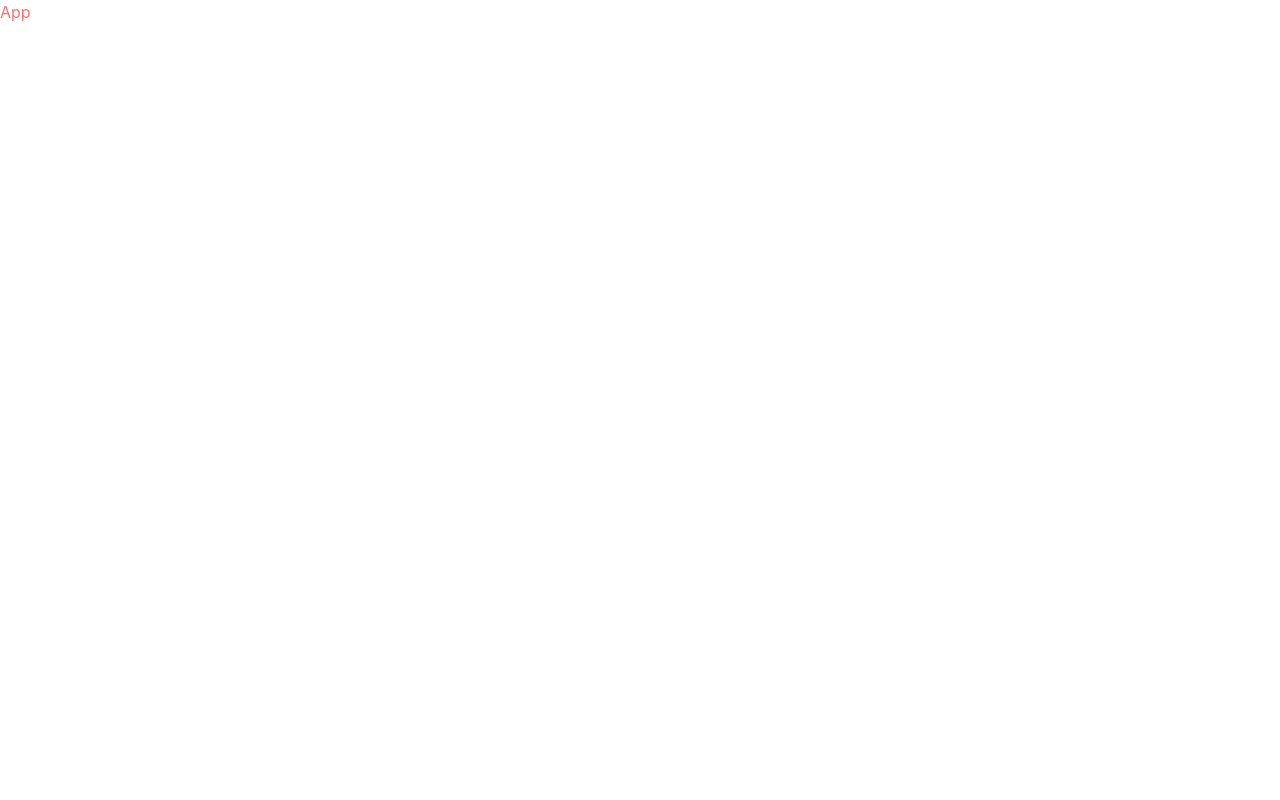
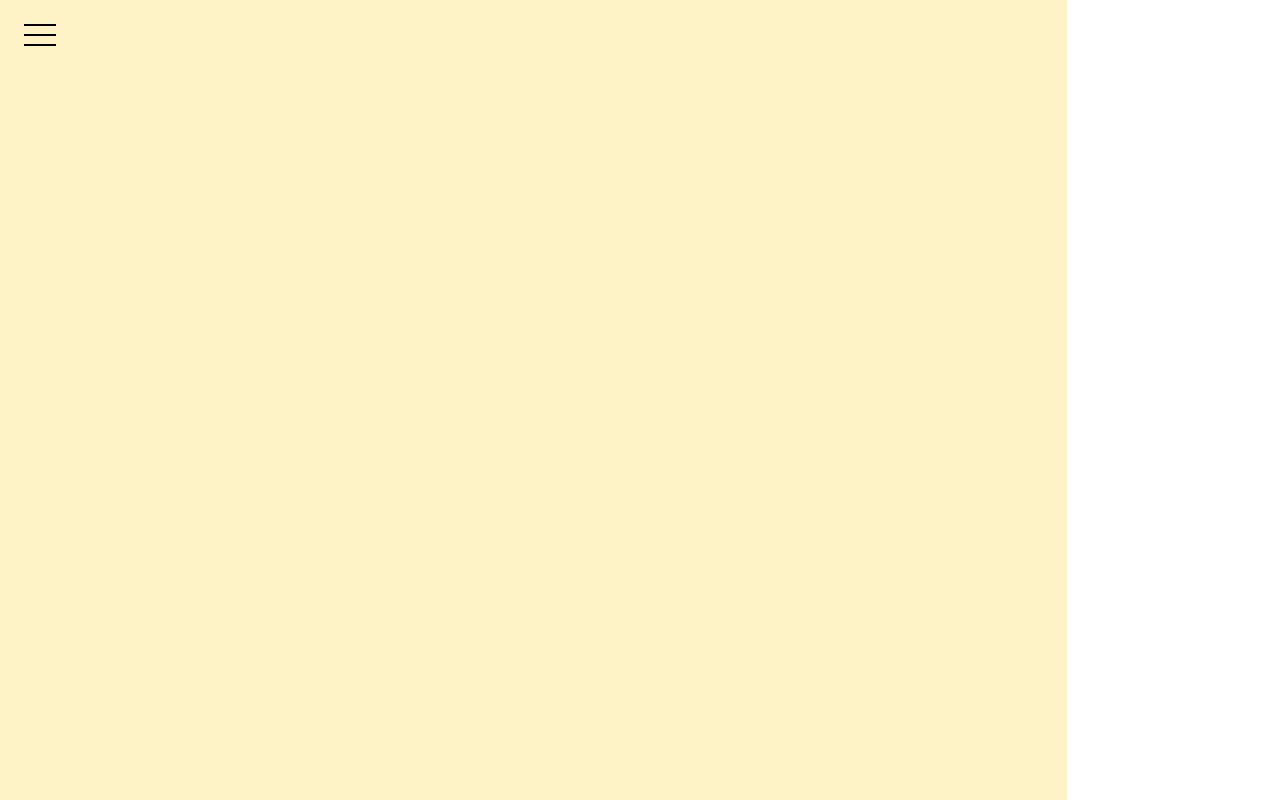
Before and after one commit to emestud/gestion-stock, a React (Vite) app: page /admin in a window 1280 px wide. Built offline with nearby package versions, Linux system fonts and the light colour scheme.

Commit message:
:sparkles::construction: added navbar and started the order page

```diff
--- a/package.json
+++ b/package.json
@@ -11,7 +11,8 @@
     "mobx": "^6.6.1",
     "mobx-react": "^7.5.1",
     "react": "^18.0.0",
-    "react-dom": "^18.0.0"
+    "react-dom": "^18.0.0",
+    "react-router-dom": "6"
   },
   "devDependencies": {
     "@types/react": "^18.0.0",
--- a/src/App.tsx
+++ b/src/App.tsx
@@ -1,9 +1,23 @@
+import { Routes, Route } from 'react-router-dom'
+
+import NavBar from "./components/Navbar"
+
+import Admin from './pages/Admin'
+import Commande from './pages/Commande'
+import Historique from './pages/Historique'
+import Statistiques from './pages/Statistiques'
 
 const App = () => {
 
   return (
     <div>
-      <h1 className="text-red-400">App</h1>
+      <NavBar />
+      <Routes>
+        <Route path="/" element={ <Commande /> }></Route>
+        <Route path="admin" element={ <Admin /> }></Route>
+        <Route path="historique" element={ <Historique /> }></Route>
+        <Route path="statistiques" element={ <Statistiques /> }></Route>
+      </Routes>
     </div>
   )
 }
--- /dev/null
+++ b/src/components/Commande/Categorie.tsx
@@ -0,0 +1,21 @@
+const Categorie = (props: any) => {
+
+    let { categoryName, listItems } = props
+
+    let list = listItems.map((item:any) =>
+        <li>{item}</li>
+    )
+
+    return (
+        <>
+            <h2>{categoryName}</h2>
+            <ol>
+
+            </ol>
+        </>
+    )
+
+}
+
+
+export default Categorie
--- /dev/null
+++ b/src/components/Navbar.tsx
@@ -0,0 +1,39 @@
+import { NavLink } from "react-router-dom"
+
+import { useState } from "react"
+
+
+const Burger = (props: any) => {
+
+    let { isActive, setIsActive } = props
+
+    return (
+        <div className="flex flex-col gap-2 mt-6 ml-6" onClick={()=>setIsActive(!isActive)}>
+            <div className={`w-8 h-0.5 bg-black duration-300 ${isActive ? 'rotate-45 translate-y-2.5' : ''}`}></div>
+            <div className={`w-8 h-0.5 bg-black duration-300 ${isActive ? '-translate-x-20 opacity-0' : ''}`}></div>
+            <div className={`w-8 h-0.5 bg-black duration-300 ${isActive ? '-rotate-45 -translate-y-2.5' : ''}`}></div>
+        </div>
+    )
+}
+
+const NavBar = () => {
+
+    const [isActive, setIsActive]:any = useState(false)
+
+    return (
+        <>
+            <div className={`fixed h-screen bg-amber-100 w-5/6 duration-300 ${isActive ? 'md:w-1/2 lg:w-1/6': 'w-0'}`}>
+                <Burger isActive={isActive} setIsActive={setIsActive}> </Burger>
+                <ol className={`h-full w-full flex flex-col text-2xl justify-start items-center gap-10 pt-24 ${isActive ? '' : '-translate-x-20 opacity-0'}`}>
+                    <NavLink className={({isActive})=> isActive ? 'underline' : ''} to="/">Commande</NavLink>
+                    <NavLink className={({isActive})=> isActive ? 'underline' : ''} to="/historique">Historique</NavLink>
+                    <NavLink className={({isActive})=> isActive ? 'underline' : ''} to="/admin">Admin</NavLink>
+                    <NavLink className={({isActive})=> isActive ? 'underline' : ''} to="/statistiques">Statistiques</NavLink>
+                </ol>
+            </div>
+        </>
+    )
+}
+
+
+export default NavBar
--- a/src/main.tsx
+++ b/src/main.tsx
@@ -1,10 +1,13 @@
 import React from 'react'
 import ReactDOM from 'react-dom/client'
+import { BrowserRouter } from "react-router-dom";
 import App from './App'
 import './index.css'
 
 ReactDOM.createRoot(document.getElementById('root')!).render(
   <React.StrictMode>
-    <App />
+    <BrowserRouter>
+      <App />
+    </BrowserRouter>
   </React.StrictMode>
 )
--- /dev/null
+++ b/src/pages/Admin.tsx
@@ -0,0 +1,9 @@
+const Admin = () => {
+    return (
+        <>
+            <h1>Admin</h1>
+        </>
+    )
+}
+
+export default Admin
--- /dev/null
+++ b/src/pages/Commande.tsx
@@ -0,0 +1,9 @@
+const Commande = () => {
+    return (
+        <>
+
+        </>
+    )
+}
+
+export default Commande
--- /dev/null
+++ b/src/pages/Historique.tsx
@@ -0,0 +1,9 @@
+const Historique = () => {
+    return (
+        <>
+            <h1>Historique</h1>
+        </>
+    )
+}
+
+export default Historique
--- /dev/null
+++ b/src/pages/Statistiques.tsx
@@ -0,0 +1,9 @@
+const Statistiques = () => {
+    return (
+        <>
+            <h1>Statistiques</h1>
+        </>
+    )
+}
+
+export default Statistiques
```
Also changed, not shown: 1 other file (tests, documents, lock files or other folders).
